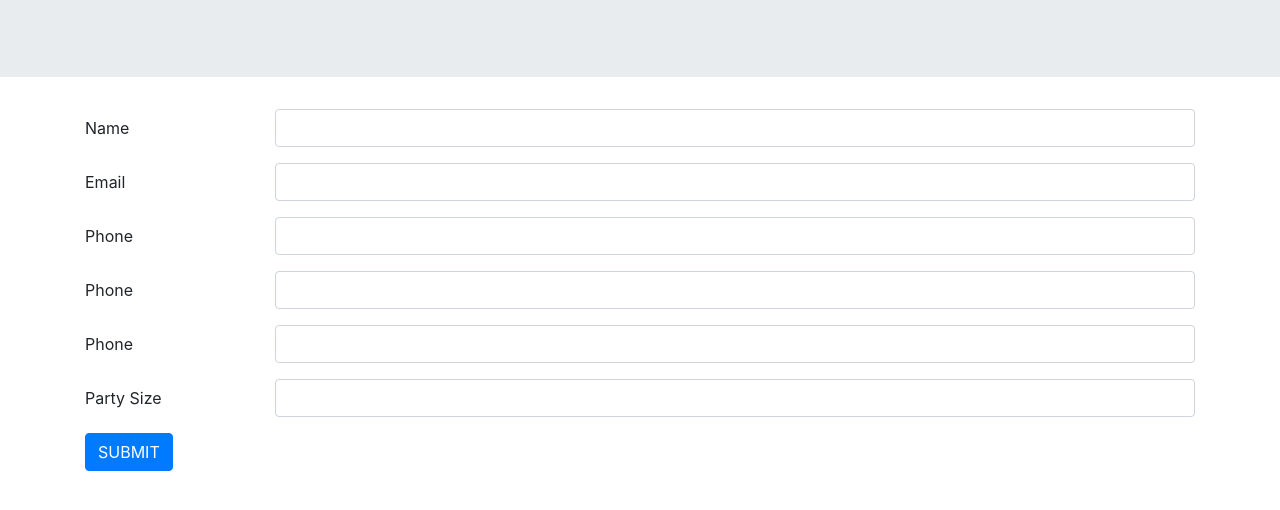
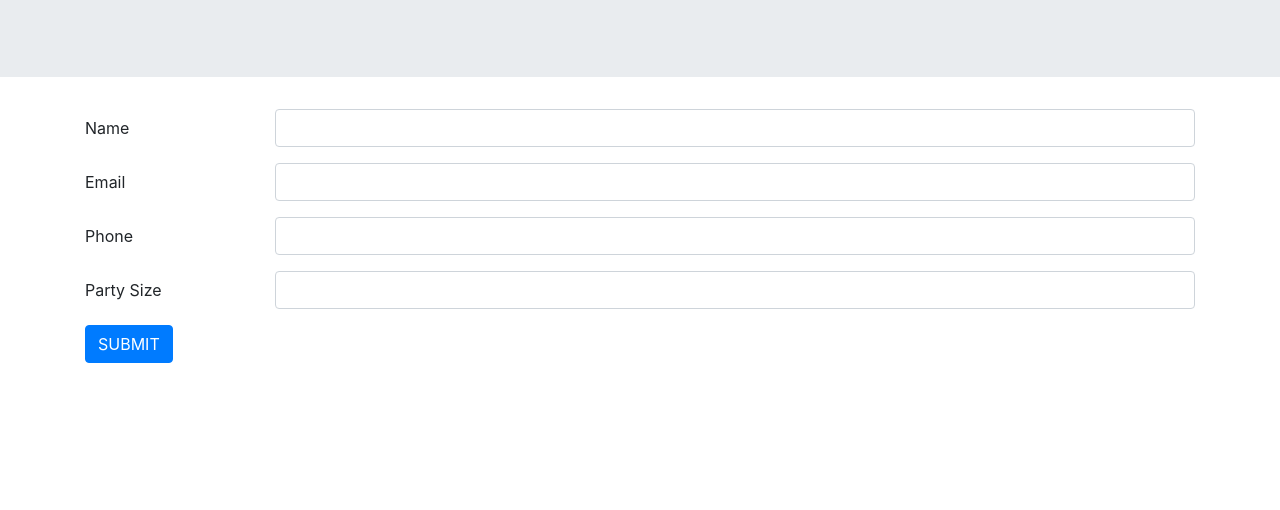
Before and after one commit to johannaleal/restaurant-hot, a website: page public/reservationform.html in a window 1280 px wide. Shown: the part 180-690 px from the top of the page. Drawn offline with nearby package versions, Linux system fonts and the light colour scheme.

Commit message:
fixed form again

```diff
--- a/public/reservationform.html
+++ b/public/reservationform.html
@@ -20,9 +20,9 @@
     <div class="container">
         <form>
             <div class="form-group row">
-                <label for="name" class="col-sm-2 col-form-label">Name</label>
+                <label for="inputName" class="col-sm-2 col-form-label">Name</label>
                 <div class="col-sm-10">
-                  <input type="text" class="form-control" id="name">
+                  <input type="text" class="form-control" id="inputName">
                 </div>
             </div>
             <div class="form-group row">
@@ -37,18 +37,6 @@
                 <input type="text" class="form-control" id="phone">
               </div>
             </div>
-            <div class="form-group row">
-                <label for="phone" class="col-sm-2 col-form-label">Phone</label>
-                <div class="col-sm-10">
-                  <input type="text" class="form-control" id="phone">
-                </div>
-              </div>
-            <div class="form-group row">
-                <label for="phone" class="col-sm-2 col-form-label">Phone</label>
-                <div class="col-sm-10">
-                  <input type="text" class="form-control" id="phone">
-                </div>
-              </div>
             <div class="form-group row">
                 <label for="partySize" class="col-sm-2 col-form-label">Party Size</label>
                 <div class="col-sm-10">
```
